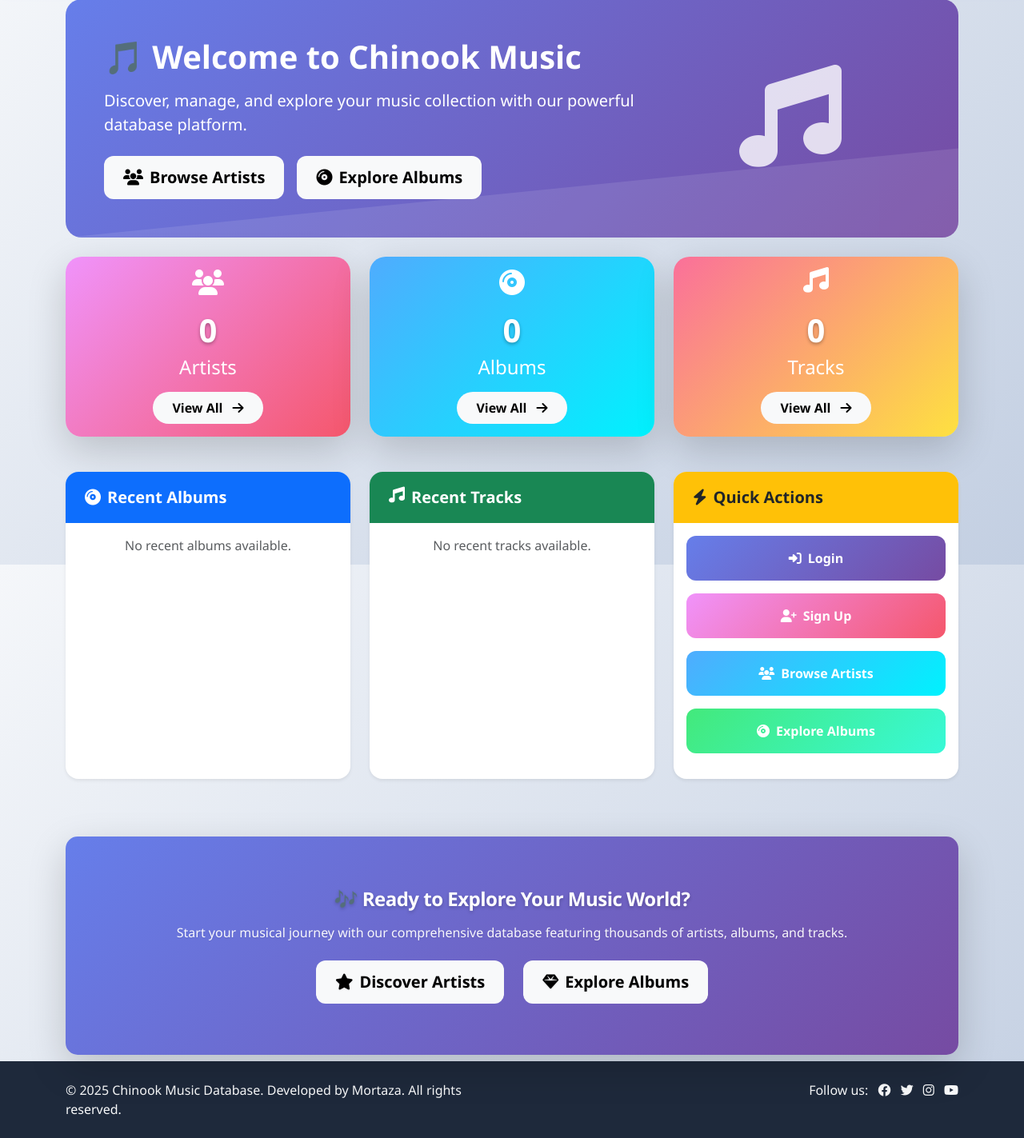
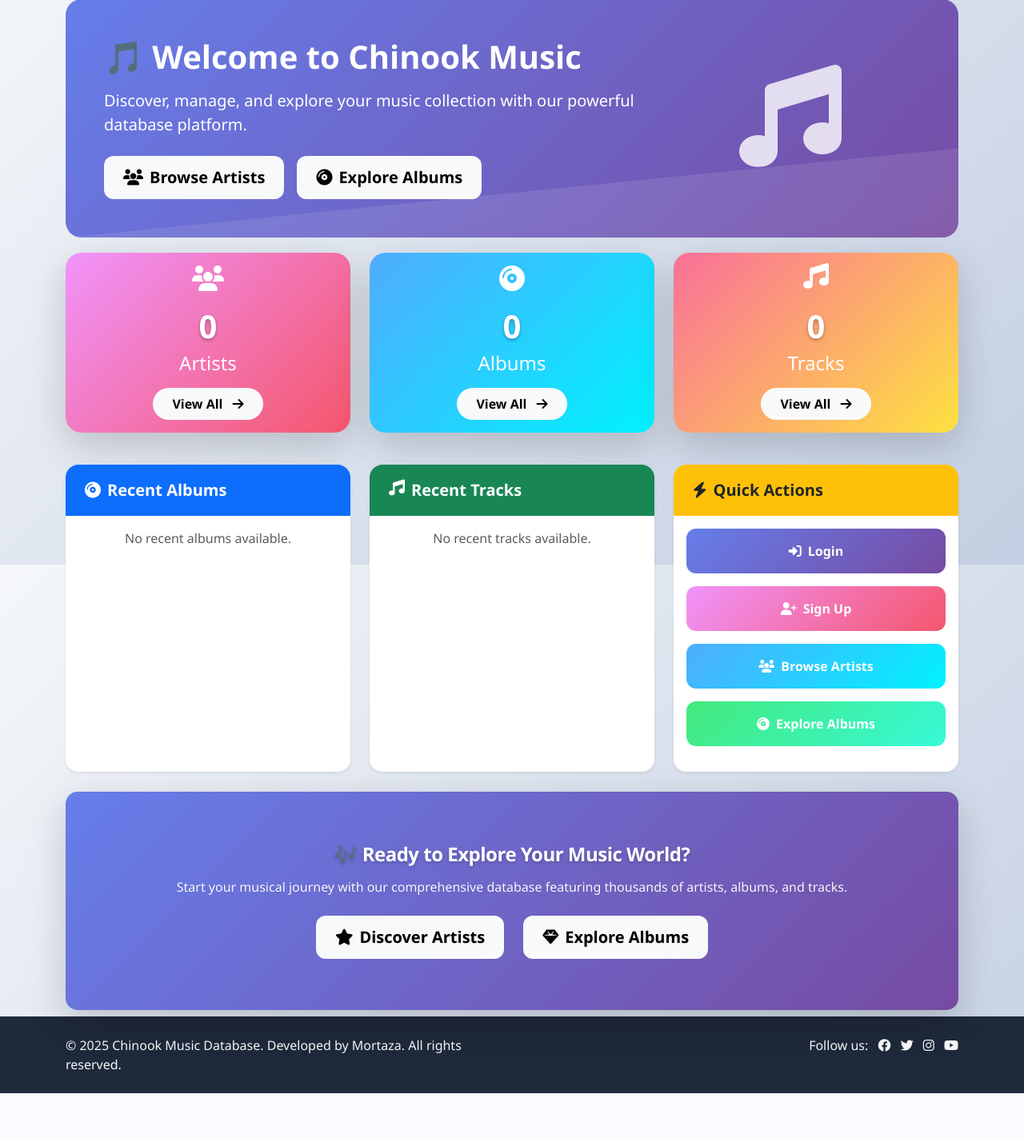
Before and after one commit to arokhlo/ChinookMusicDbProj, a Django app: page / in a window 1280 px wide. Shown: the part 94-1517 px from the top of the page at 80% size. After the commit the page ends 1461 px from the top, so only its background shows below. Run offline with Django 5.2, Linux system fonts and the light colour scheme; data that the repository does not hold is empty.

Commit message:
Style: Reduce vertical spacing between homepage sections

```diff
--- a/templates/chinook_app/index.html
+++ b/templates/chinook_app/index.html
@@ -4,7 +4,7 @@
 {% block content %}
 
 <!-- Hero Section -->
-<section class="hero-section p-5 mb-4">
+<section class="hero-section p-5" style="margin-bottom: 5mm !important;">
     <div class="row align-items-center">
         <div class="col-lg-8">
             <h1 class="hero-title fw-bold mb-3">🎵 Welcome to Chinook Music</h1>
@@ -27,7 +27,7 @@
 </section>
 
 <!-- Statistics Cards -->
-<section class="row stats-section mb-5">
+<section class="row" style="padding-top: 0.01mm !important;">
     <div class="col-md-4 mb-4">
         <div class="card stats-card card-1 text-white shadow-lg border-0">
             <div class="card-body text-center p-4">
@@ -73,7 +73,7 @@
 </section>
 
 <!-- Recent Albums, Tracks, and Quick Actions -->
-<section class="row mb-5">
+<section class="row" style="padding-top: 0.1mm !important;">
     <!-- Recent Albums -->
     <div class="col-lg-4 mb-4">
         <div class="card shadow-sm border-0 h-100">
@@ -181,7 +181,7 @@
 </section>
 
 <!-- Explore Section -->
-<section class="row mt-5">
+<section class="row" style="padding-top: 0.1mm !important;">
     <div class="col-12">
         <div class="card border-0 shadow-lg explore-section">
             <div class="card-body text-center py-5">
```
